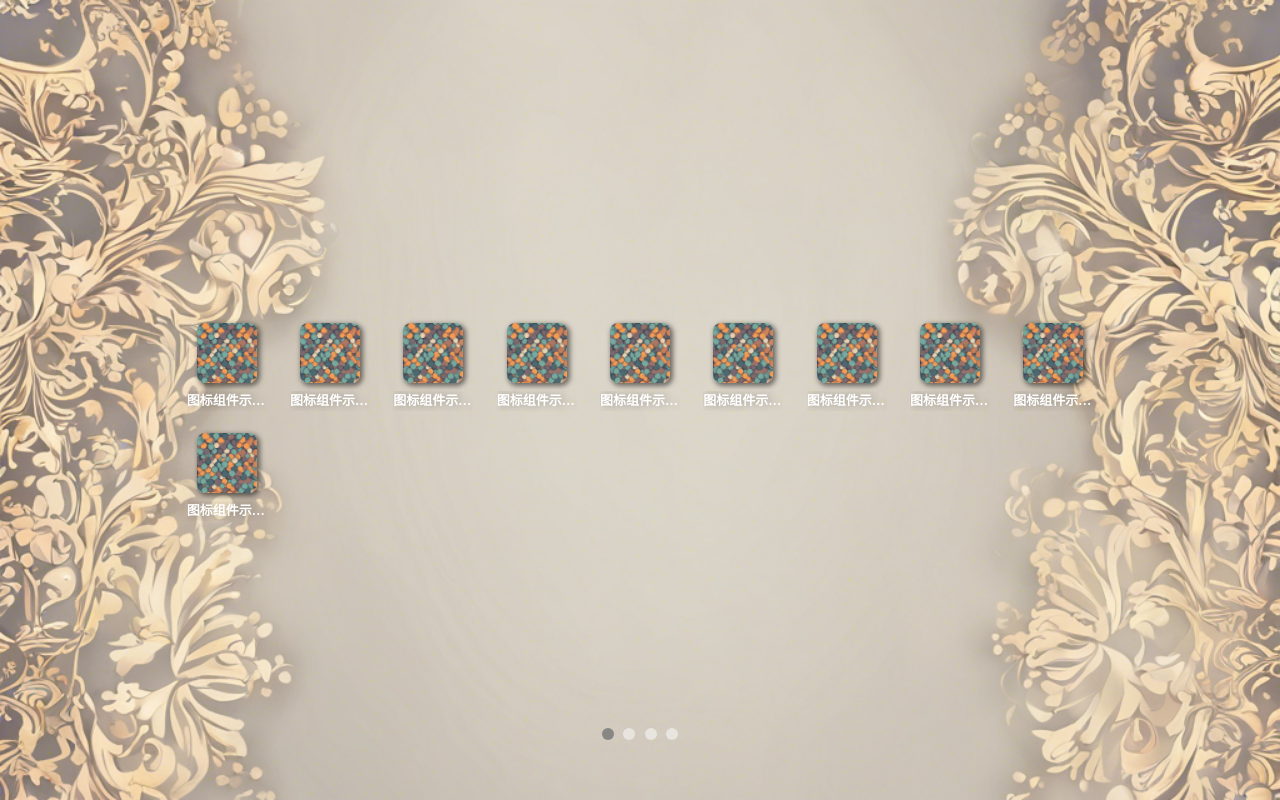
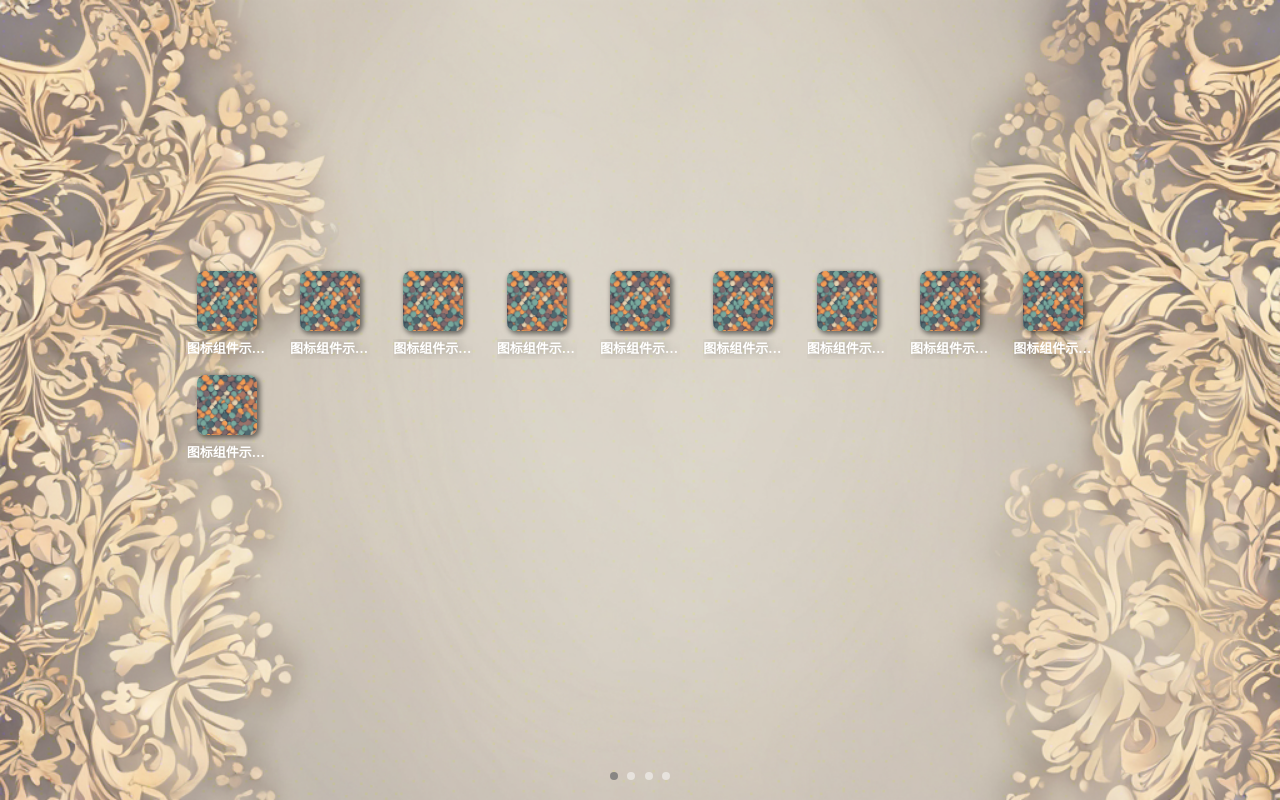
Before and after one commit to taokepppooo/canoe-finder, a React (Vite) app in the folder packages/cf-main/: page / in a window 1280 px wide. Built offline with nearby package versions, Linux system fonts and the light colour scheme.

Commit message:
feat: 调整列表grid样式

```diff
--- a/packages/cf-main/src/index.tsx
+++ b/packages/cf-main/src/index.tsx
@@ -4,7 +4,7 @@ import { Main } from './main';
 import './style/index.scss';
 import 'uno.css';
 import 'virtual:uno.css';
-import './index.scss';
+import './style/normalize.scss';
 
 const container = document.querySelector('#root');
 const root = createRoot(container);
--- a/packages/cf-main/src/pages/welcome/desktop/index.scss
+++ b/packages/cf-main/src/pages/welcome/desktop/index.scss
@@ -1,5 +1,6 @@
 .grid-template {
   grid-template-columns: repeat(auto-fill, minmax(22.5rem, 1fr));
+  grid-template-rows: 23.5rem;
 }
 
 .swiper-horizontal {
@@ -10,8 +11,8 @@
 }
 .swiper {
   .swiper-pagination {
-    $bullet-width: 3rem;
-    $bullet-height: 3rem;
+    $bullet-width: 2rem;
+    $bullet-height: 2rem;
 
     .swiper-pagination-bullet {
       width: $bullet-width;
--- a/packages/cf-main/src/pages/welcome/desktop/index.tsx
+++ b/packages/cf-main/src/pages/welcome/desktop/index.tsx
@@ -1,5 +1,5 @@
-import React from 'react';
-import { Navigation, Pagination, Scrollbar } from 'swiper/modules';
+import React, { useMemo } from 'react';
+import { Navigation, Pagination } from 'swiper/modules';
 import { Swiper, SwiperSlide } from 'swiper/react';
 import { AppContainer } from './appContainer';
 import { useDesktopAppArea } from '@/pages/welcome/desktop/useDesktopAppArea';
@@ -9,56 +9,44 @@ import 'swiper/css/pagination';
 
 export function Desktop() {
   const numberOfContainers = 10;
-  const containers = Array.from({ length: numberOfContainers }, (_, index) => (
-    <AppContainer key={index} />
-  ));
+  const containers: React.JSX.Element[] = useMemo(
+    () => Array.from({ length: numberOfContainers }, (_, index) => (
+      <AppContainer key={index} />
+    )),
+    [numberOfContainers]
+  );
+
+  const swiperList: number[] = [1, 2, 5, 15]
 
   const { height } = useDesktopAppArea();
-  const style = {
-    height,
-  };
+  const style = useMemo(() => ({ height }), [height]);
 
   return (
     <>
     <div
       style={style}
-      className="overflow-hidden m-t-312 sm:p-x-30 md:p-x-50 lg:p-x-180"
+      className="m-t-260 sm:p-x-30 md:p-x-50 lg:p-x-180"
     >
       <Swiper
         className="h-full"
-        modules={[Navigation, Pagination, Scrollbar]}
+        modules={[Navigation, Pagination]}
         navigation
         pagination={{ clickable: true }}
-        scrollbar={{ draggable: true }}
       >
-        <SwiperSlide>
-          <div className="grid sm:grid-gap-5 md:grid-gap-8 lg:grid-gap-10 grid-justify-items-center gird-justify-evenly grid-template">
-            {containers}
-          </div>
-        </SwiperSlide>
-        <SwiperSlide>
-          <div className="grid sm:grid-gap-5 md:grid-gap-8 lg:grid-gap-10 grid-justify-items-center gird-justify-evenly grid-template">
-            {containers}
-            {containers}
-          </div>
-        </SwiperSlide>
-        <SwiperSlide>
-          <div className="grid sm:grid-gap-5 md:grid-gap-8 lg:grid-gap-10 grid-justify-items-center gird-justify-evenly grid-template">
-            {containers}
-            {containers}
-            {containers}
-          </div>
-        </SwiperSlide>
-        <SwiperSlide>
-          <div className="grid sm:grid-gap-5 md:grid-gap-8 lg:grid-gap-10 grid-justify-items-center gird-justify-evenly grid-template">
-            {containers}
-            {containers}
-            {containers}
-            {containers}
-          </div>
-        </SwiperSlide>
+        {
+          swiperList.map((item) =>
+          <SwiperSlide>
+            <div key={item} className="overflow-y-auto h-[calc(100%-8rem)] grid sm:grid-gap-5 md:grid-gap-8 lg:grid-gap-10 grid-justify-items-center grid-justify-evenly grid-template">
+              { getSwiperSlideComponents(item, containers) }
+            </div>
+          </SwiperSlide>)
+         }
       </Swiper>
     </div>
     </>
   );
 }
+
+const getSwiperSlideComponents = (item: number, containers: React.JSX.Element[]) => {
+  return Array(item).fill(containers).flat();
+};
--- a/packages/cf-main/src/pages/welcome/desktop/useDesktopAppArea.ts
+++ b/packages/cf-main/src/pages/welcome/desktop/useDesktopAppArea.ts
@@ -2,8 +2,8 @@ import { useViewport } from '@/hooks/useViewport';
 
 export const useDesktopAppArea = () => {
   const { height } = useViewport();
-  const appHeight = `${height}px - 78rem`;
-  const OPERATE_HEIGHT = '50px';
+  const appHeight = `${height}px - 65rem`;
+  const OPERATE_HEIGHT = '2.5rem';
   const areaHeight = `${appHeight} - ${OPERATE_HEIGHT}`;
 
   return {
--- a/packages/cf-main/tsconfig.json
+++ b/packages/cf-main/tsconfig.json
@@ -1,7 +1,7 @@
 {
   "compilerOptions": {
     "module": "esnext",
-    "lib": ["DOM", "ES2017"],
+    "lib": ["DOM", "esnext"],
     "noEmit": true,
     "esModuleInterop": true,
     "moduleResolution": "node",
```
Also changed, not shown: packages/cf-main/src/style/common.css (added), packages/cf-main/src/style/normalize.scss (renamed from packages/cf-main/src/index.scss).
